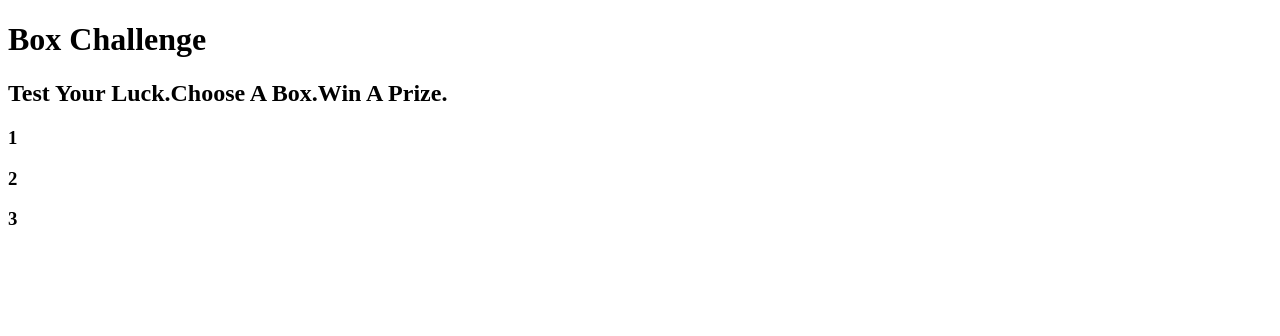
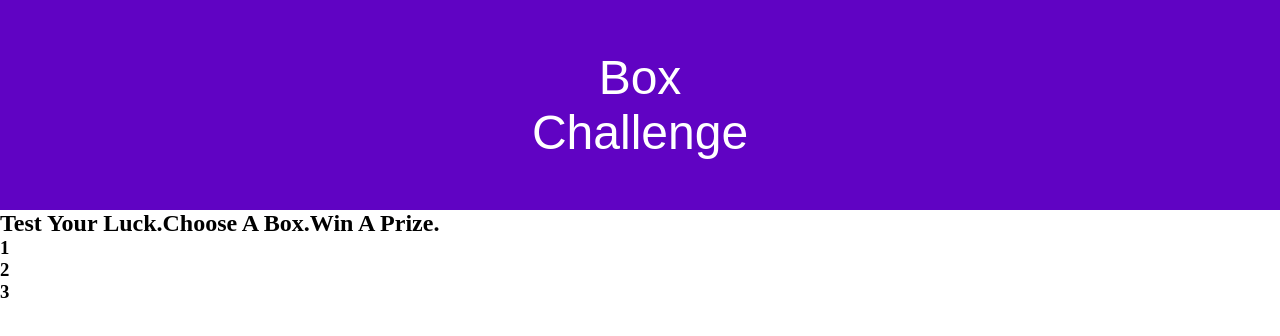
Before and after one commit to nikkirharper/m6-hw6-harper-nikki, a plain HTML site: page index.html in a window 1280 px wide. Drawn offline with Linux system fonts and the light colour scheme; a web font is replaced by a local one.

Commit message:
Style header

```diff
--- a/index.html
+++ b/index.html
@@ -5,7 +5,9 @@
 
 		<meta charset="utf-8">
 
-		<title>Homework 6</title>
+        <title>Homework 6</title>
+
+        <link rel="stylesheet" href="https://use.typekit.net/cuh6fpi.css">
 
 		<link type="text/css" rel="stylesheet" href="main.css" />
 
@@ -19,7 +21,7 @@
 
 	<body>
         <header>
-            <h1>Box Challenge</h1>
+            <h1>Box<br>Challenge</h1>
         </header>
 
         <main>
--- a/main.css
+++ b/main.css
@@ -0,0 +1,26 @@
+* {
+	margin: 0;
+	padding: 0;
+	border: 0;
+}
+
+article, aside, details, figcaption, figure, footer, header, main, nav, section, summary {
+    display:block;
+}
+
+
+header {
+    background-color: #6003c3;
+    width: 100%;
+    vertical-align: middle;
+    text-align: center;
+}
+
+h1 {
+    color: white;
+    padding: 50px 0;
+    font-family: bebas-neue,sans-serif;
+    font-weight: 400;
+    font-style: normal;
+    font-size: 3rem;
+    }
```
